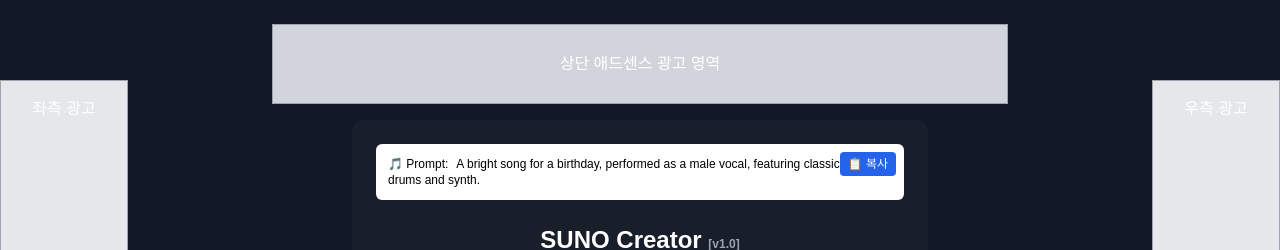
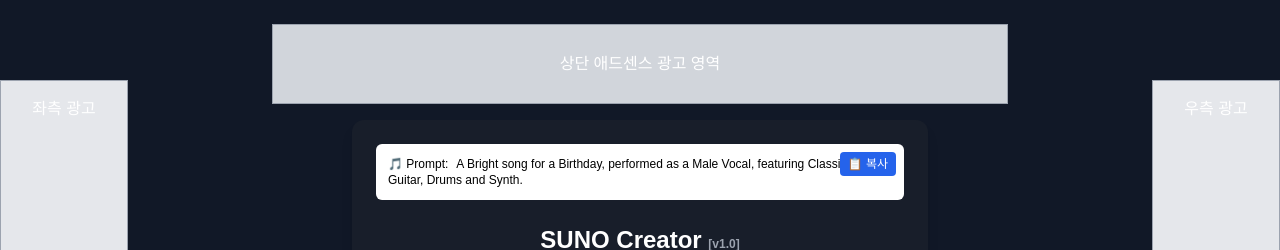
Before and after one commit to teamphoto/suno-creator, a Next.js app: page / in a window 1280 px wide. Shown: the top 250 px of the page. Built offline with nearby package versions, Linux system fonts and the light colour scheme.

Commit message:
fix: 프롬프트 내 언더바 → 공백/대문자 자동 변환 및 복사 기능 정상화

```diff
--- a/src/components/PromptBuilder.tsx
+++ b/src/components/PromptBuilder.tsx
@@ -31,7 +31,7 @@
   { label: '포크 기타', value: 'folk_guitar' },
   { label: '일렉트릭 기타', value: 'electric_guitar' },
   { label: '레스폴 기타', value: 'les_paul_guitar' },
-  { label: '드럼', value: 'drums' }, // 기존 드럼
+  { label: '드럼', value: 'drums' },
   { label: '투베이스 드럼', value: 'double_bass_drum' },
   { label: '탐탐', value: 'tom_tom' },
   { label: '피아노', value: 'piano' },
@@ -103,6 +103,13 @@
   return arr.slice(0, -1).join(', ') + ' and ' + arr[arr.length - 1];
 }
 
+// --- 언더바→공백+단어대문자 변환 함수 ---
+function formatPromptValue(str: string) {
+  return str
+    .replace(/_/g, ' ')
+    .replace(/\b\w/g, c => c.toUpperCase());
+}
+
 export default function PromptBuilder({ onGeneratePrompt }: PromptBuilderProps) {
   const [event, setEvent] = useState<string>('birthday');
   const [mood, setMood] = useState<string>('bright');
@@ -131,17 +138,17 @@
   // prompt는 항상 최신 상태의 값을 복사함
   const prompt = (() => {
     let promptStr = 'A';
-    if (mood) promptStr += ` ${mood}`;
-    if (genre) promptStr += ` ${genre}`;
+    if (mood) promptStr += ` ${formatPromptValue(mood)}`;
+    if (genre) promptStr += ` ${formatPromptValue(genre)}`;
     promptStr += ' song';
-    if (event) promptStr += ` for a ${event}`;
+    if (event) promptStr += ` for a ${formatPromptValue(event)}`;
     if (vocal && vocal !== 'instrumental') {
-      promptStr += `, performed as a ${vocal}`;
+      promptStr += `, performed as a ${formatPromptValue(vocal)}`;
     } else if (vocal === 'instrumental') {
       promptStr += ' (instrumental, no vocals)';
     }
     if (instruments.length > 0) {
-      promptStr += `, featuring ${joinArray(instruments)}`;
+      promptStr += `, featuring ${joinArray(instruments.map(formatPromptValue))}`;
     }
     promptStr += '.';
     return promptStr.replace('A  song', 'A song');
```
